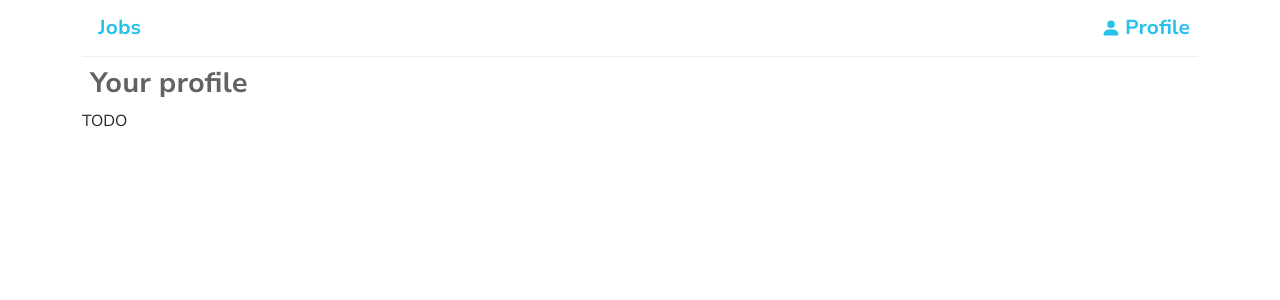
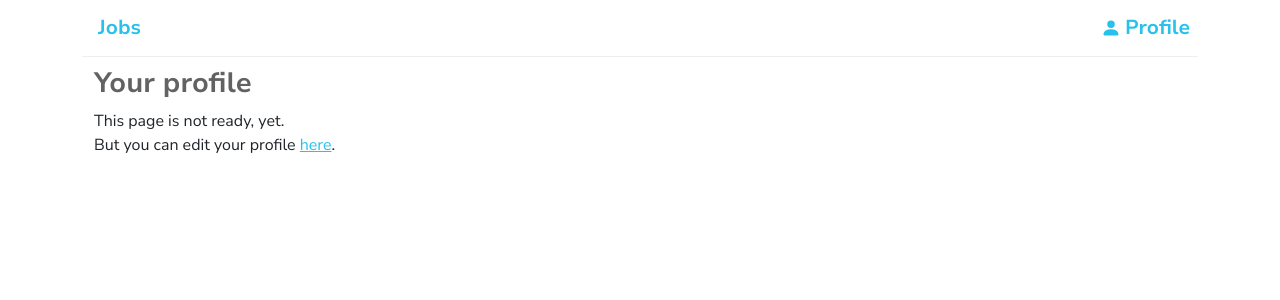
Before and after one commit to Elfoslav/jobshunter, a Next.js app: page /profile in a window 1280 px wide. Shown: the top 300 px of the page. Built offline with nearby package versions, Linux system fonts and the light colour scheme.

Commit message:
Improve user profile page

```diff
--- a/src/app/profile/components/UserProfileForm.tsx
+++ b/src/app/profile/components/UserProfileForm.tsx
@@ -230,7 +230,7 @@ const UserProfileForm: React.FC<UserProfileFormProps> = ({ user }) => {
         <Row>
           <Col md={6} lg={4}>
             <Form.Group controlId="salaryMin" className="mb-2">
-              <Form.Label>Preferred Minimum Salary</Form.Label>
+              <Form.Label>Preferred Minimum Salary ($)</Form.Label>
               <Form.Control
                 type="number"
                 name="preferences.salaryMin"
@@ -249,7 +249,7 @@ const UserProfileForm: React.FC<UserProfileFormProps> = ({ user }) => {
           </Col>
           <Col md={6} lg={4}>
             <Form.Group controlId="salaryMax" className="mb-2">
-              <Form.Label>Preferred Maximum Salary</Form.Label>
+              <Form.Label>Preferred Maximum Salary ($)</Form.Label>
               <Form.Control
                 type="number"
                 name="preferences.salaryMax"
--- a/src/app/profile/page.tsx
+++ b/src/app/profile/page.tsx
@@ -1,15 +1,23 @@
 'use client'
 
 import { useGetUserById } from '@/services/users/UsersService'
-import UserProfileForm from './components/UserProfileForm'
+import Link from 'next/link'
+import { Container } from 'react-bootstrap'
 
 export default function UserShow() {
   const { data: user, isLoading } = useGetUserById('1')
 
   return (
-    <div>
-      <h2 className="ms-2">Your profile</h2>
-      TODO
-    </div>
+    <Container>
+      <h2>Your profile</h2>
+      <div>This page is not ready, yet.</div>
+      <div>
+        But you can edit your profile&nbsp;
+        <Link href="/profile/edit">
+          here
+        </Link>
+        .
+      </div>
+    </Container>
   )
 }
```
Also changed, not shown: src/app/profile/edit/page.tsx (+7 -0 lines).
